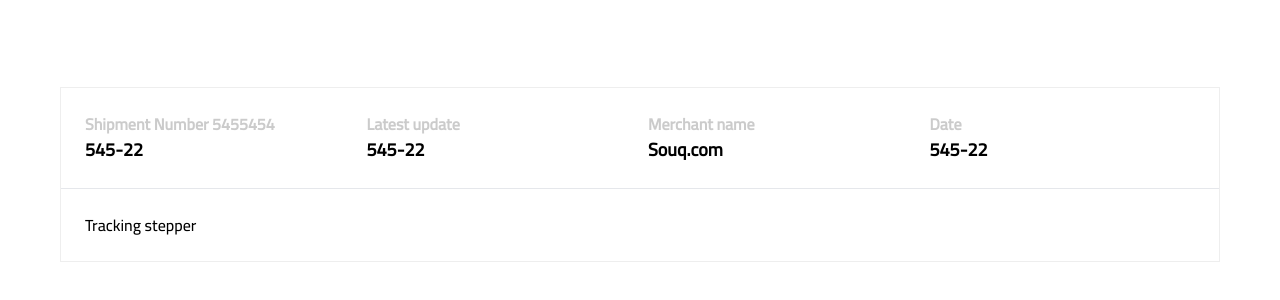
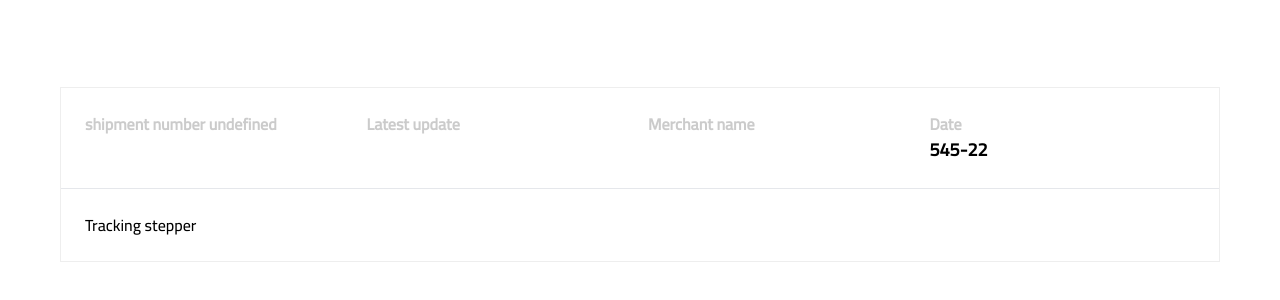
Before and after one commit to raazansalah/Bosta-Tracking, a React (Create React App) app: page /tracking-shipments/1 in a window 1280 px wide. Shown: the part 226-526 px from the top of the page. Built offline with nearby package versions, Linux system fonts and the light colour scheme.

Commit message:
ADDED: save data to store

```diff
--- a/src/components/ShipmentInfo/index.tsx
+++ b/src/components/ShipmentInfo/index.tsx
@@ -5,14 +5,14 @@ import InfoElement from '../kit-components/InfoElement'
 
 export default function ShipmentInfo() {
 
-  const status = useSelector((state: any) => state.shipment);
+  const {status,trackingNumber,latestUpdate,merchantName} = useSelector((state: any) => state.shipment);
   console.log(status)
   return (
     <div className=' divide-y border-[1px] border-[#EEEEEE] w-full '>
      <div className=' grid grid-cols-4 gap-4  p-6'>
-     <InfoElement title='Shipment Number 5455454' value="545-22" />
-      <InfoElement title='Latest update' value="545-22" />
-      <InfoElement title='Merchant name' value="Souq.com" />
+     <InfoElement title={`shipment number ${trackingNumber}`} value={status}/>
+      <InfoElement title='Latest update' value={latestUpdate} />
+      <InfoElement title='Merchant name' value={merchantName} />
       <InfoElement title='Date' value="545-22" />
      </div>
      <div className='p-6'>
--- a/src/pages/Home/index.tsx
+++ b/src/pages/Home/index.tsx
@@ -1,5 +1,6 @@
 import React, { useState } from 'react'
 import { useDispatch } from 'react-redux';
+import { useNavigate } from 'react-router-dom';
 import { SearchBar } from '../../components/SearchBar'
 import { trackShipment } from '../../services/trackingService'
 import { addShipment } from '../../store/shipmentSlice';
@@ -8,13 +9,23 @@ function Home() {
 
     const [errorMessage, setErrorMessage] = useState('');
     const dispatch=useDispatch();
+    const navigate = useNavigate();
 
     const handleTracking =async (trackingNumber:string)=>{
 
         const res = await trackShipment(trackingNumber)
         if(res.status === 200){
             setErrorMessage('')
-           console.log(res.data.CurrentStatus.state)
+            console.log(res.data.CurrentStatus.timestamp)
+            let date = new Date(res.data.CurrentStatus.timestamp);
+            console.log(date )
+            dispatch(addShipment({status:res.data.CurrentStatus.state,
+            trackingNumber:res.data.TrackingNumber,
+            merchantName:res.data.provider,
+            latestUpdate:date.toDateString()
+            }))
+            navigate(`/tracking-shipments/${trackingNumber}`)
+
         }else{
             setErrorMessage('No record of this tracking number can be found at this time, please check the number and try again later. For further assistance, please contact Customer Service.')
         }
--- a/src/store/shipmentSlice.ts
+++ b/src/store/shipmentSlice.ts
@@ -3,12 +3,11 @@ import { createSlice } from '@reduxjs/toolkit';
 export const shipmentSlice = createSlice({
     name: 'shipment',
     initialState: {
-        status:''
     },
     reducers: {
         addShipment: (state, action) => {
         console.log(action.payload,state)
-        state.status = action.payload
+        return action.payload;
       }
     },
   });
```
